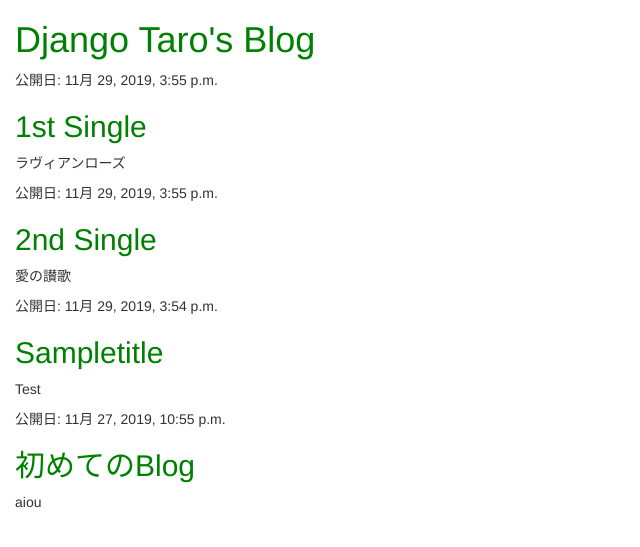
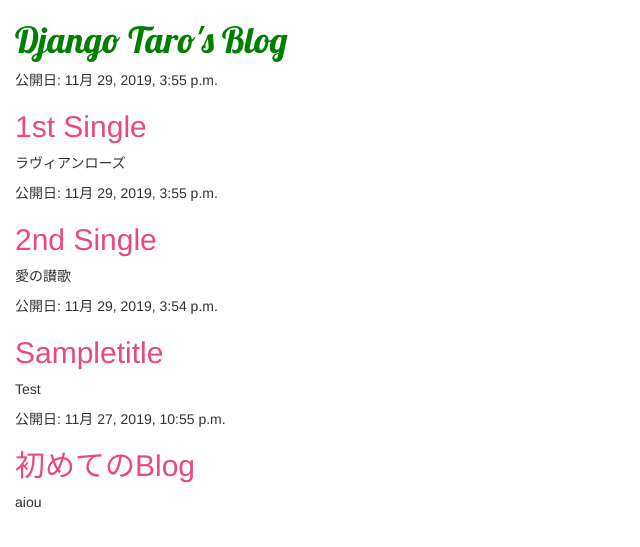
Before and after one commit to TaroFujinoki/Bowling_app, a Django app: page / in a window 1280 px wide. Shown: the top 547 px of the page, without its empty margins (0-640 px from the left). Run offline with Django 3.2, Linux system fonts and the light colour scheme; data comes from the database, SQL or seed files in the repository; some libraries are stand-ins or nearby versions.

Commit message:
ヘッダーのフォント、文字の色を変更

```diff
--- a/mybowling/blog/static/css/blog.css
+++ b/mybowling/blog/static/css/blog.css
@@ -1,5 +1,10 @@
-h1 a, h2 a {
+h1 a{
     color: green;
+    font-family: 'Lobster';
+}
+
+h2 a{
+    color: #EA4883;
 }
 
 body{
--- a/mybowling/blog/templates/blog/post_list.html
+++ b/mybowling/blog/templates/blog/post_list.html
@@ -4,6 +4,7 @@
         <title>Django_taro's_Blog</title>
         <link rel="stylesheet" href="//maxcdn.bootstrapcdn.com/bootstrap/3.2.0/css/bootstrap.min.css">
         <link rel="stylesheet" href="//maxcdn.bootstrapcdn.com/bootstrap/3.2.0/css/bootstrap-theme.min.css">
+        <link href="//fonts.googleapis.com/css?family=Lobster&subset=latin,latin-ext" rel="stylesheet" type="text/css">
         <link rel="stylesheet" href="{% static 'css/blog.css' %}">
     </head>
     <body>
```
